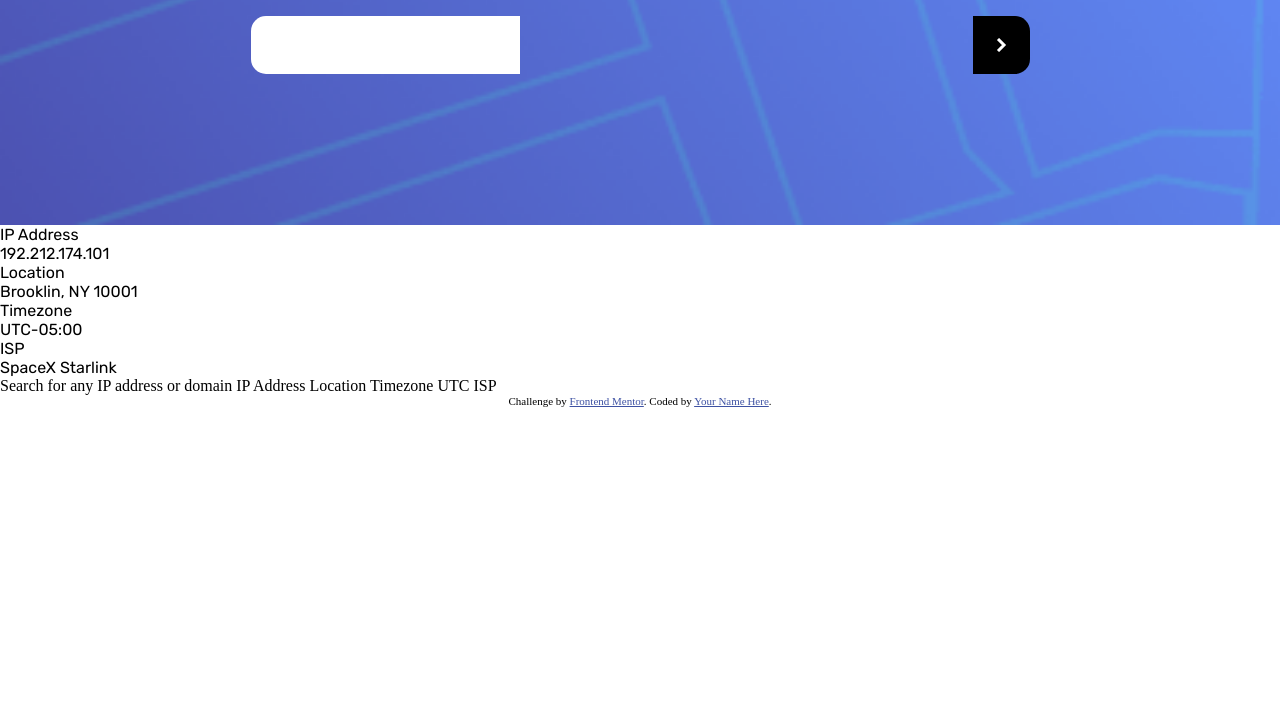
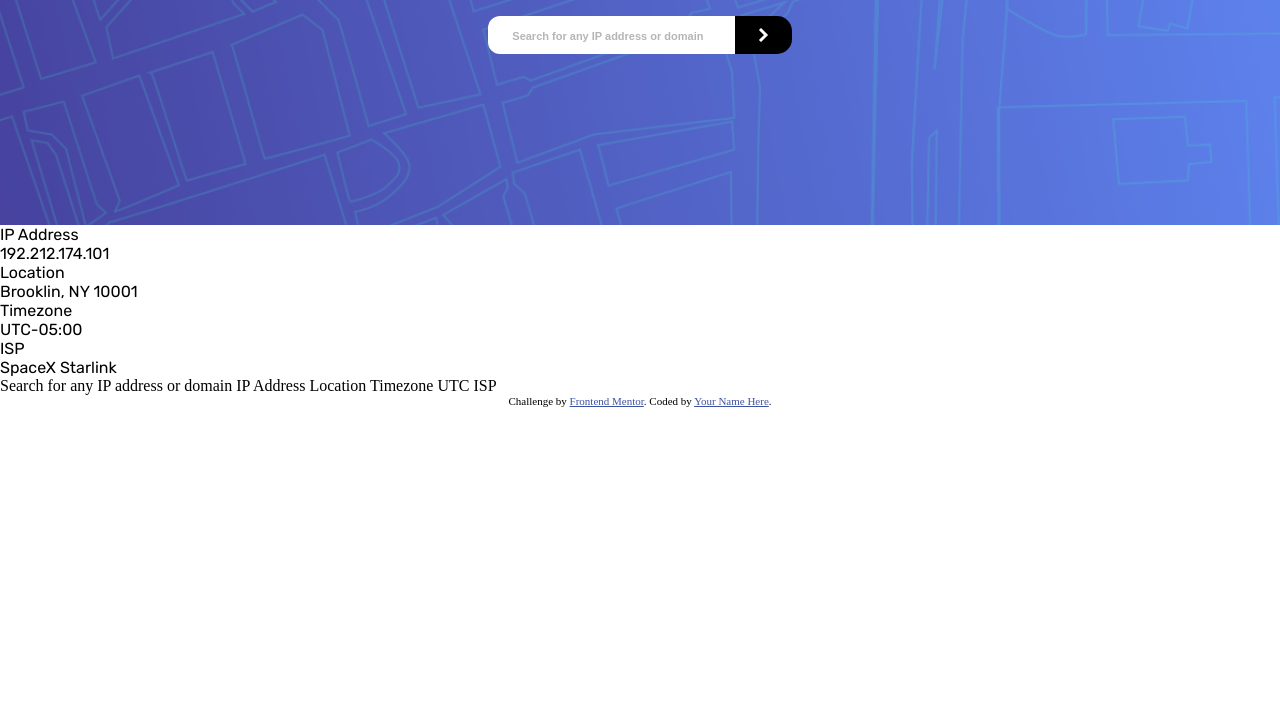
Before and after one commit to cyeguez/IP-Address-Tracker, a plain HTML site: page index.html in a window 1280 px wide. Shown: the part 75-800 px from the top of the page. Drawn offline with Linux system fonts and the light colour scheme.

Commit message:
Generar estilos a la barra de busqueda

```diff
--- a/index.html
+++ b/index.html
@@ -37,7 +37,7 @@
       <div class="header">
         <h1 class="title">IP Address Tracker</h1>
         <div class="group-search">
-          <input type="text" class="search" />
+          <input type="text" class="search" placeholder="Search for any IP address or domain" />
           <button class="btn-search"></button>
         </div>
       </div>
--- a/style.css
+++ b/style.css
@@ -20,6 +20,7 @@
     background-image: url("./images/pattern-bg-mobile.png");
     background-repeat: no-repeat;
     background-size: cover;
+    background-position: center;
 
     .title {
       text-align: center;
@@ -32,20 +33,26 @@
     .group-search {
       display: flex;
       align-items: center;
-      justify-content: space-around;
+      justify-content: center;
+
       .search {
-        width: 269px;
+        width: clamp(240px, 20%, 300px);
         height: 58px;
         padding-left: 1.5rem;
-        border-radius: 15px 0 0 15px;
+        border-radius: 12px 0 0 12px;
         border: none;
         color: var(--Very-Dark-Gray);
         font-weight: 700;
         font-size: 1rem;
         outline: none;
 
+        &::placeholder {
+          color: var(--Dark-Gray);
+          font-size: 10px;
+          opacity: 0.7;
+        }
       }
-      .btn-search{
+      .btn-search {
         margin: 0;
         padding: 0;
         width: 57px;
@@ -57,10 +64,28 @@
         background-repeat: no-repeat;
         background-position: center;
 
-        &:hover{
-            cursor: pointer;
+        &:hover {
+          cursor: pointer;
+        }
+      }
+    }
+  }
+
+  @media screen and (min-width: 768px) {
+    .header {
+      background-image: url("./images/pattern-bg-desktop.png");
+
+      .group-search {
+        .search,
+        .btn-search {
+          height: 38px;
         }
 
+        .search::placeholder {
+          font-size: 11px;
+          line-height: 18px;
+
+        }
       }
     }
   }
```
